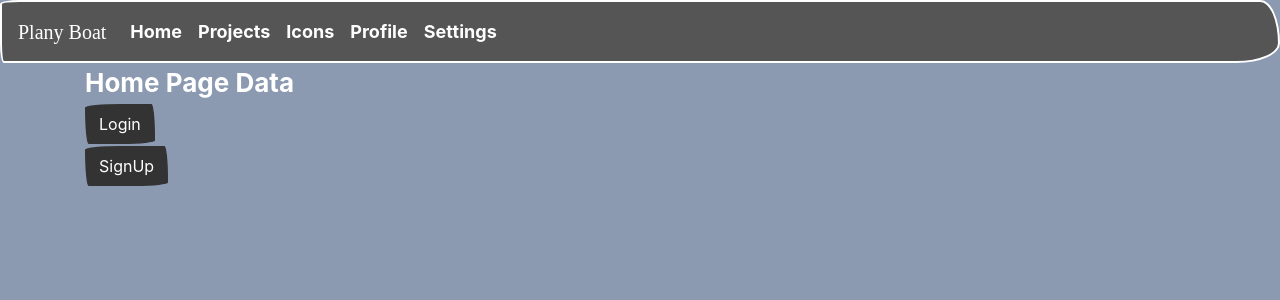
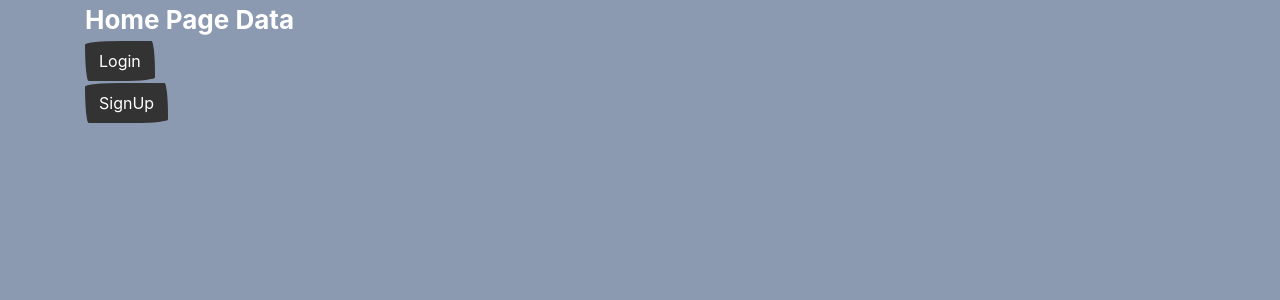
Before and after one commit to davidka7/knd-react, a React (Create React App) app: page / in a window 1280 px wide. Shown: the top 300 px of the page. Built offline with nearby package versions, Linux system fonts and the light colour scheme; no server answers; a web font is replaced by a local one.

Commit message:
fix route for log out

```diff
--- a/src/App.js
+++ b/src/App.js
@@ -1,4 +1,5 @@
 import React from 'react';
+import { connect } from "react-redux";
 import './App.css';
 import './container/MainBar'
 import 'bootstrap/dist/css/bootstrap.min.css';
@@ -16,36 +17,38 @@ import {
   Route,
   Redirect
 } from "react-router-dom";
-const App = () => {
 
-  const one = () => {
-    let user = undefined
-    return (
+const App = ({user}) => {
 
-
+  return (
+    <div className="App-header" >
       <Router>
         <MainBar />
         <Route
             exact path='/'
             render={(routeProps) =>
                 user ? <Redirect to={{pathname: '/projects'}} /> : <Account {...routeProps} />} />
-        <Route exact path='/boards' render={(routeProps) => <BoardList {...routeProps} />} />
-        <Route exact path='/home' render={(routeProps) => <Home {...routeProps} />} />
-        <Route exact path='/projects' render={(routeProps) => <Project {...routeProps} />} />
-        <Route exact path='/icons' render={(routeProps) => <IconPage {...routeProps} />} />
-        <Route exact path='/profile' render={(routeProps) => <Profile {...routeProps} />} />
-        <Route exact path='/customization' render={(routeProps) => <Customization {...routeProps} />} />
+        <Route exact path='/boards' render={(routeProps) =>
+                <BoardList {...routeProps} />} />
+        <Route exact path='/home' render={(routeProps) =>
+                <Home {...routeProps} />} />
+        <Route exact path='/projects' render={(routeProps) =>
+                <Project {...routeProps} />} />
+        <Route exact path='/icons' render={(routeProps) =>
+                <IconPage {...routeProps} />} />
+        <Route exact path='/profile' render={(routeProps) =>
+                <Profile {...routeProps} />} />
+        <Route exact path='/customization' render={(routeProps) =>
+                <Customization {...routeProps} />} />
 
       </Router>
-
-    )
-  }
-  return (
-    <div className="App-header" >
-      {one()}
 
     </div>
   );
 }
 
-export default App;
+const mapStateToProps = (store) => {
+  return {user: store.userContext.user}
+}
+
+export default connect(mapStateToProps)(App)
--- a/src/container/MainBar.js
+++ b/src/container/MainBar.js
@@ -1,17 +1,13 @@
 import React, {useState, useEffect} from 'react';
+import { connect } from "react-redux";
 import { Link } from "react-router-dom";
-import { connect } from 'react-redux';
-// import { getUser } from '../actions/userAction';
 
-const MainBar = ({store, getUser}) => {
-// console.log(store)
-//   useEffect(() => {
-//     console.log(store)
-//     getUser(1);
-// }, [])
-// console.log(store.userContext.user.id)
+
+const MainBar = ({user, getUser}) => {
+
   return (
-    <div className="mainBar">
+    user ?
+    (<div className="mainBar">
         <nav className="navbar navbar-expand-lg navbar-dark bg-dark">
           <a className="navbar-brand">Plany Boat</a>
           <button className="navbar-toggler" type="button" data-toggle="collapse" data-target="#navbarColor02" aria-controls="navbarColor02" aria-expanded="false" aria-label="Toggle navigation">
@@ -38,7 +34,9 @@ const MainBar = ({store, getUser}) => {
             </ul>
           </div>
         </nav>
-    </div>
+    </div>)
+    :
+    (null)
   )
 }
 // const mapDispatchToProps = (dispatch) => {
@@ -49,7 +47,7 @@ const MainBar = ({store, getUser}) => {
 // console.log(store)
 
 const mapStateToProps = (store) => {
-  return {store: store}
+  return {user: store.userContext.user}
 }
 
 export default connect(mapStateToProps)(MainBar)
```
